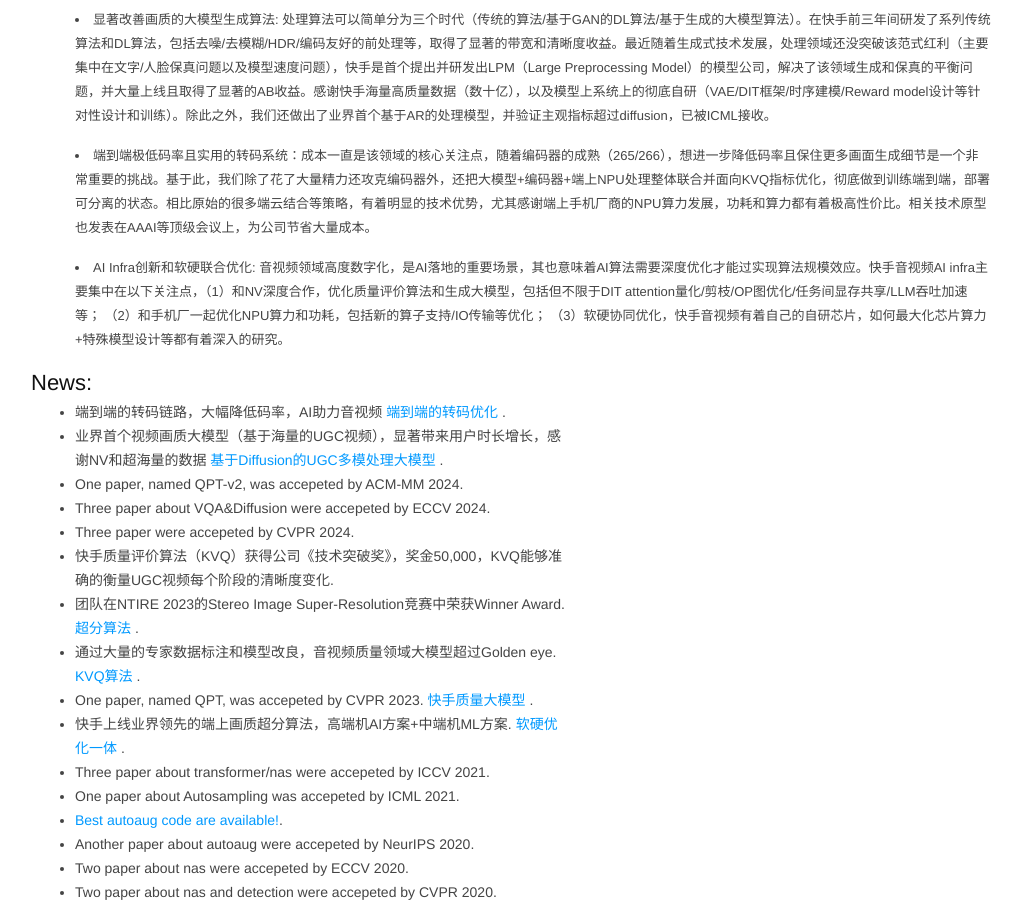
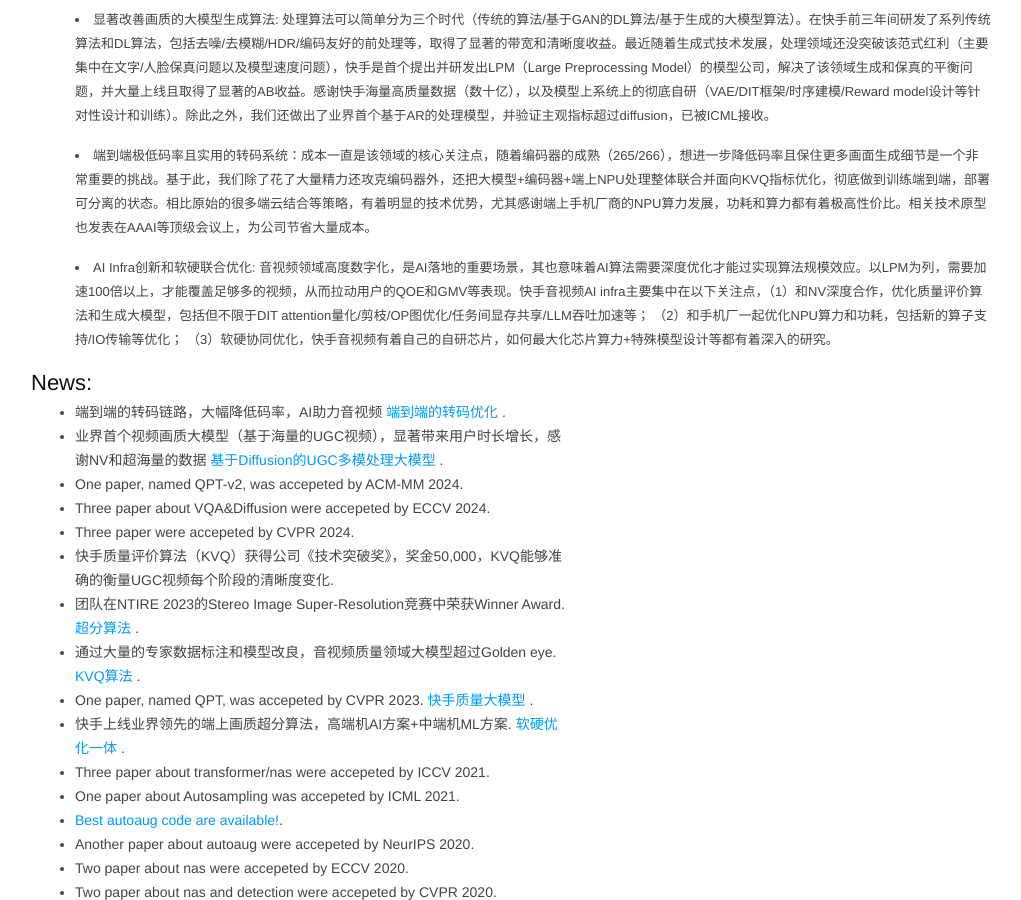
Before and after one commit to msunming/msunming.github.io, a Jekyll site: the page index.html, which Jekyll copies as it is, in a window 1280 px wide and 900 px high, scrolled down 956 px. Shown: the whole window, without its empty margins (129-1150 px from the left). Built offline with Jekyll 4.4.1, drawn with Linux system fonts in a browser that asks for light colours.

Commit message:
Update index.html

```diff
--- a/index.html
+++ b/index.html
@@ -477,7 +477,7 @@ pre .markdown .emphasis {
 		</p>
 
 		<p>
-		<li> AI Infra创新和软硬联合优化: 音视频领域高度数字化，是AI落地的重要场景，其也意味着AI算法需要深度优化才能过实现算法规模效应。快手音视频AI infra主要集中在以下关注点，（1）和NV深度合作，优化质量评价算法和生成大模型，包括但不限于DIT attention量化/剪枝/OP图优化/任务间显存共享/LLM吞吐加速等； （2）和手机厂一起优化NPU算力和功耗，包括新的算子支持/IO传输等优化； （3）软硬协同优化，快手音视频有着自己的自研芯片，如何最大化芯片算力+特殊模型设计等都有着深入的研究。</li>
+		<li> AI Infra创新和软硬联合优化: 音视频领域高度数字化，是AI落地的重要场景，其也意味着AI算法需要深度优化才能过实现算法规模效应。以LPM为列，需要加速100倍以上，才能覆盖足够多的视频，从而拉动用户的QOE和GMV等表现。快手音视频AI infra主要集中在以下关注点，（1）和NV深度合作，优化质量评价算法和生成大模型，包括但不限于DIT attention量化/剪枝/OP图优化/任务间显存共享/LLM吞吐加速等； （2）和手机厂一起优化NPU算力和功耗，包括新的算子支持/IO传输等优化； （3）软硬协同优化，快手音视频有着自己的自研芯片，如何最大化芯片算力+特殊模型设计等都有着深入的研究。</li>
 		</p>
 
 		</ul>
```
